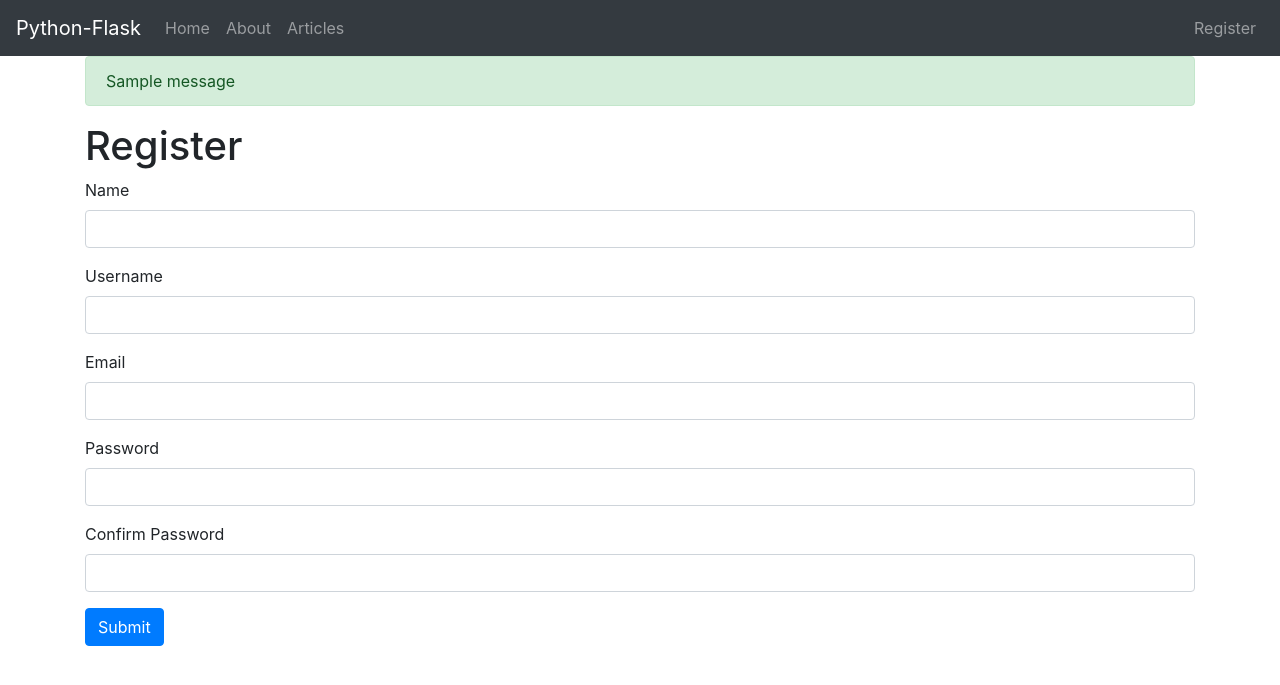
After one commit to kazz12211/Python-Flask, a Flask app: page /register in a window 1280 px wide. The commit adds this page. Shown: the top 685 px of the page. Run offline with Flask 2, Linux system fonts and the light colour scheme; tables that the repository leaves empty hold one stand-in row (values such as "Sample post"); one stand-in notice (Sample message) is shown; some libraries are stand-ins or nearby versions.

Commit message:
add register function

```diff
--- a/app.py
+++ b/app.py
@@ -1,9 +1,65 @@
-from flask import Flask, render_template
+from flask import Flask, render_template, flash, redirect, url_for, session, request, logging
 from data import Articles
+from flask_sqlalchemy import SQLAlchemy
+from wtforms import Form, StringField, TextAreaField, PasswordField, validators
+from passlib.hash import sha256_crypt
+import datetime
 
 app = Flask(__name__)
 
 Articles = Articles()
+
+app.config['SQLALCHEMY_DATABASE_URI'] = 'postgresql://ktsubaki:@localhost:5432/pythonflaskapp'
+app.config['SQLALCHEMY_TRACK_MODIFICATIONS'] = False
+
+db = SQLAlchemy(app)
+
+class User(db.Model):
+    __tablename__ = 'users'
+    id = db.Column(db.Integer, primary_key=True)
+    name = db.Column(db.String(100))
+    username = db.Column(db.String(30))
+    password = db.Column(db.String(100))
+    email = db.Column(db.String(100))
+    register_date = db.Column(db.DateTime)
+
+    def __init__(self, name, username, password, email):
+        self.name = name
+        self.username = username
+        self.password = password
+        self.email = email
+        self.register_date = datetime.datetime.now()
+
+
+class RegisterForm(Form):
+    name = StringField('Name', [validators.Length(min=1, max=50)])
+    username = StringField('Username', [validators.Length(min=4, max=25)])
+    email = StringField('Email', [validators.Length(min=6, max=50)])
+    password = PasswordField('Password', [
+        validators.DataRequired(),
+        validators.EqualTo('confirm', message = 'Password do not match')])
+    confirm = PasswordField('Confirm Password')
+
+
+@app.route('/register', methods=['GET', 'POST'])
+def register():
+    form = RegisterForm(request.form)
+    if request.method == 'POST' and form.validate():
+        name = form.name.data
+        username = form.username.data
+        password = sha256_crypt.encrypt(str(form.password.data))
+        email = form.email.data
+        if db.session.query(User).filter(User.name == name or User.username == username).count() == 0:
+            data = User(name, username, password, email)
+            db.session.add(data)
+            db.session.commit()
+            flash('You are now registered and can login', 'success')
+            return redirect(url_for('login'))
+        else:
+            flash('You are already registered', 'warning')
+            return redirect(url_for('register'))
+
+    return render_template('register.html', form=form)
 
 @app.route('/')
 def index():
@@ -23,4 +79,5 @@ def article(id):
 
 if __name__ == '__main__':
     app.debug = True
+    app.secret_key = 'secret123'
     app.run()
--- /dev/null
+++ b/templates/includes/_formhelpers.html
@@ -0,0 +1,9 @@
+{% macro render_field(field) %}
+    {{ field.label }}
+    {{ field(**kwargs)|safe }}
+    {% if field.errors %}
+        {% for error in field.errors %}
+            <span class="help-inline">{{ error }}</span>
+        {% endfor %}
+    {% endif %}
+{% endmacro %}
--- /dev/null
+++ b/templates/includes/_messages.html
@@ -0,0 +1,7 @@
+{% with messages = get_flashed_messages(with_categories=true) %}
+    {% if messages %}
+        {% for category, message in messages %}
+            <div class="alert alert-{{ category }}">{{ message }}</div>
+        {% endfor %}
+    {% endif %}
+{% endwith %}
--- a/templates/includes/_navbar.html
+++ b/templates/includes/_navbar.html
@@ -1,13 +1,14 @@
 <nav class="navbar navbar-expand-md navbar-dark bg-dark">
   <a class="navbar-brand" href="#">Python-Flask</a>
-    <button class="navbar-toggler" type="button" data-toggle="collapse" data-target="#navbarsExampleDefault" aria-controls="navbarsExampleDefault" aria-expanded="false" aria-label="Toggle navigation">
+  <button class="navbar-toggler" type="button" data-toggle="collapse" data-target="#navbarsExampleDefault"
+    aria-controls="navbarsExampleDefault" aria-expanded="false" aria-label="Toggle navigation">
     <span class="navbar-toggler-icon"></span>
   </button>
 
   <div class="collapse navbar-collapse" id="navbarsExampleDefault">
     <ul class="navbar-nav mr-auto">
       <li class="nav-item">
-          <a class="nav-link" href="/">Home</span></a>
+        <a class="nav-link" href="/">Home</a>
       </li>
       <li class="nav-item">
         <a class="nav-link" href="/about">About</a>
@@ -15,9 +16,12 @@
       <li class="nav-item">
         <a href="/articles" class="nav-link">Articles</a>
       </li>
-        <form class="form-inline my-2 my-lg-0">
-        <input class="form-control mr-sm-2" type="text" placeholder="Search" aria-label="Search">
-        <button class="btn btn-secondary my-2 my-sm-0" type="submit">Search</button>
-      </form>
+    </ul>
+
+    <ul class="navbar-nav navbar-right">
+      <li class="nav-item">
+        <a href="/register" class="nav-link">Register</a>
+      </li>
+    </ul>
   </div>
 </nav>
--- a/templates/layout.html
+++ b/templates/layout.html
@@ -12,6 +12,7 @@
 <body>
     {% include 'includes/_navbar.html' %}
     <div class="container">
+        {% include 'includes/_messages.html' %}
         {% block body %} {% endblock %}
     </div>
     <script src="https://code.jquery.com/jquery-3.3.1.slim.min.js" integrity="sha384-q8i/X+965DzO0rT7abK41JStQIAqVgRVzpbzo5smXKp4YfRvH+8abtTE1Pi6jizo" crossorigin="anonymous"></script>
--- /dev/null
+++ b/templates/register.html
@@ -0,0 +1,24 @@
+{% extends 'layout.html' %}
+
+{% block body %}
+    <h1>Register</h1>
+    {% from "includes/_formhelpers.html" import render_field %}
+    <form method="Post"action="">
+        <div class="form-group">
+            {{render_field(form.name, class_="form-control")}}
+        </div>
+        <div class="form-group">
+            {{render_field(form.username, class_="form-control")}}
+        </div>
+        <div class="form-group">
+            {{render_field(form.email, class_="form-control")}}
+        </div>
+        <div class="form-group">
+            {{render_field(form.password, class_="form-control")}}
+        </div>
+        <div class="form-group">
+            {{render_field(form.confirm, class_="form-control")}}
+        </div>
+        <p><input type="submit" value="Submit" class="btn btn-primary"></p>
+    </form>
+{% endblock %}
```
Lines whose indentation alone changed are shown as unchanged.
